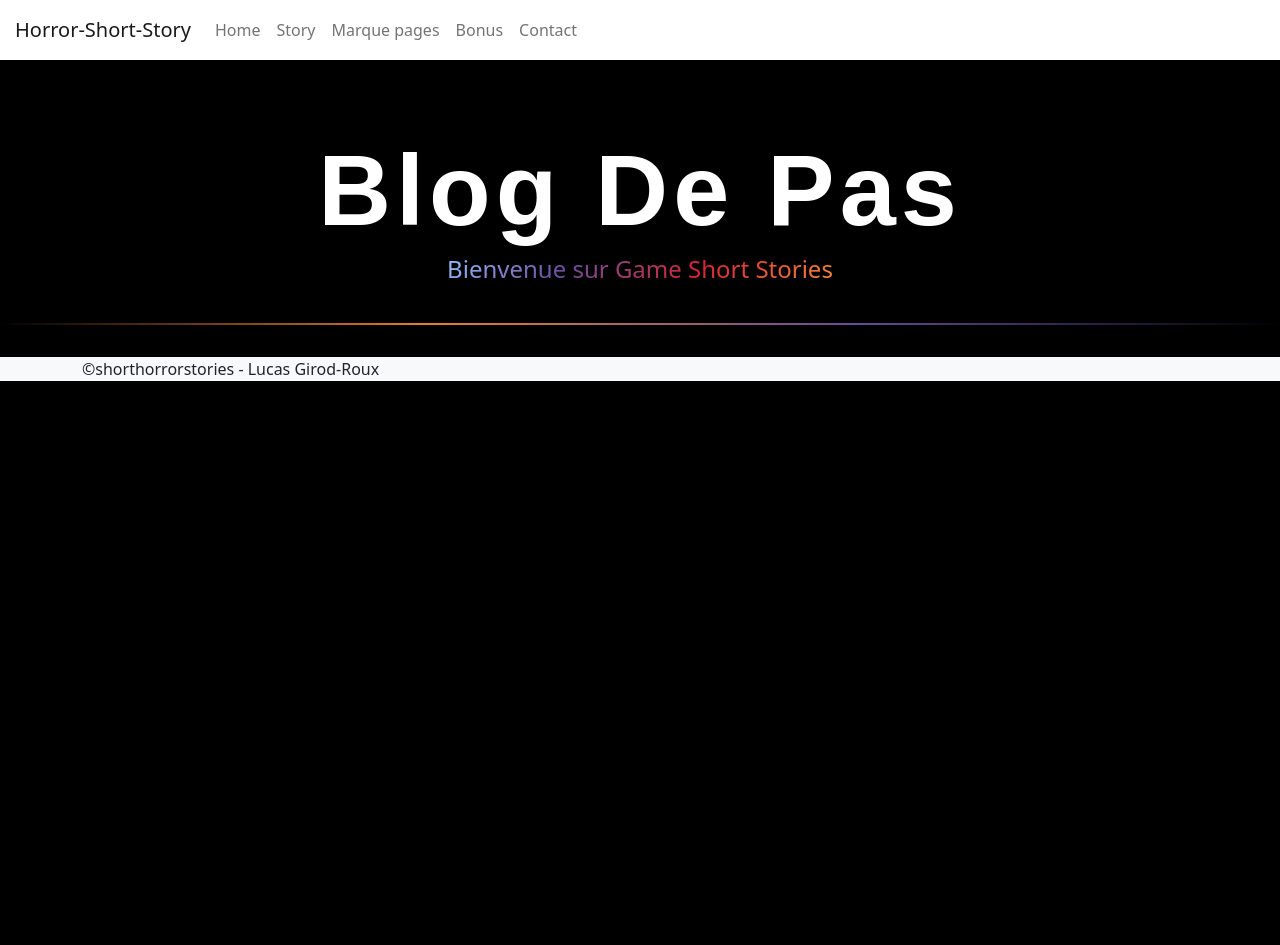
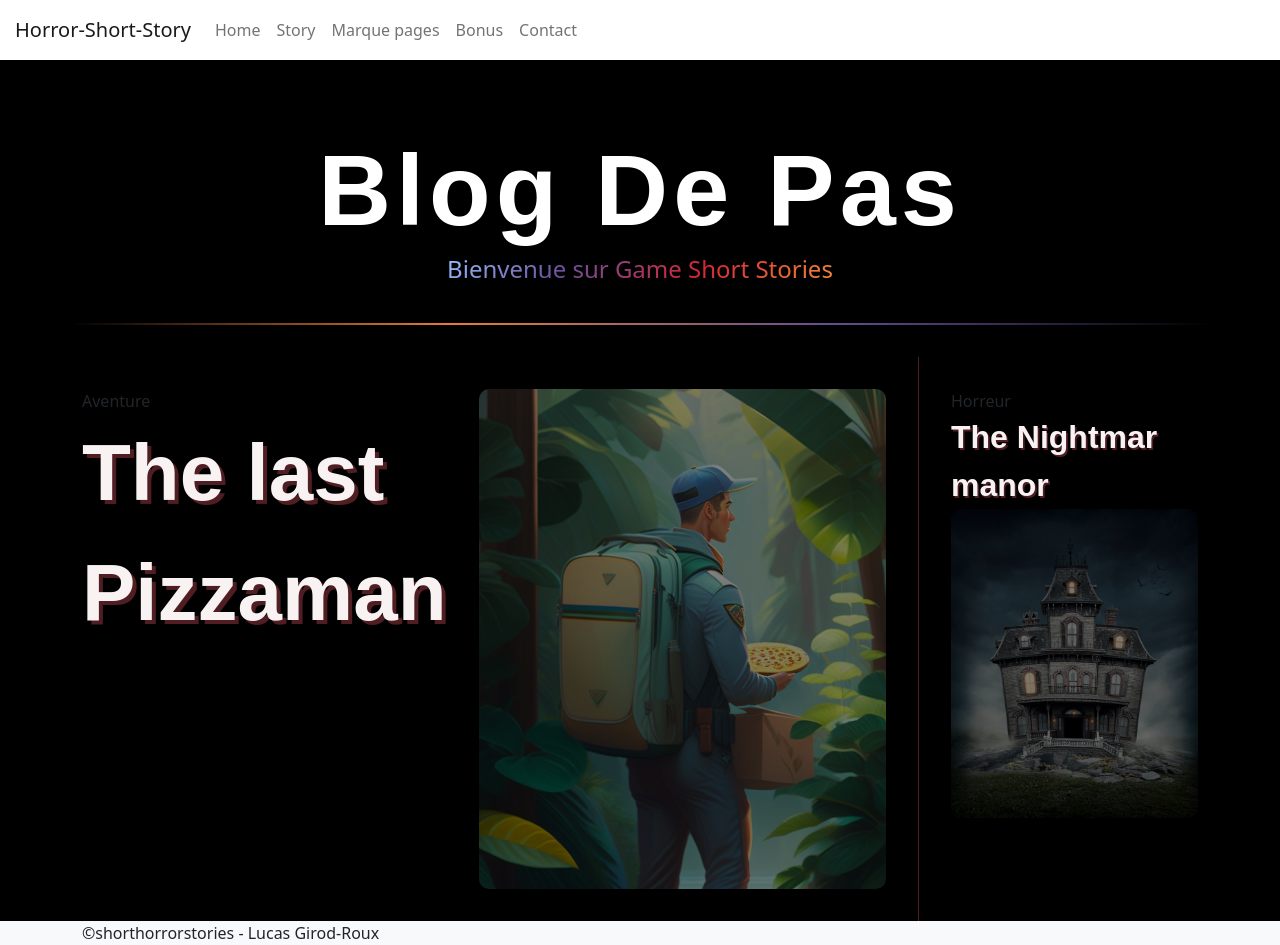
Before and after one commit to lucasGirod-Roux/projetperso, a website built with webpack: page index2.html in a window 1280 px wide. Before the commit the page ends 800 px from the top, so only its background shows below. Built offline with nearby package versions, Linux system fonts and the light colour scheme.

Commit message:
ajout index2

```diff
--- a/index2.html
+++ b/index2.html
@@ -45,14 +45,36 @@
     </nav>
 </header>
 <body>
-    <div class="c-header hedr--hero">
-        <h1 class="title--page">
-            <span class="hedr__lttr">B</span><span class="hedr__lttr">l</span><span class="hedr__lttr">o</span><span class="hedr__lttr">g</span>
-            <span class="hedr__lttr">D</span><span class="hedr__lttr">e</span>
-            <span class="hedr__lttr">P</span><span class="hedr__lttr">a</span><span class="hedr__lttr">s</span>
+    <div class="c-header-hero container">
+        <h1 class="c-title-page">
+            <span class="c-title-page__item">B</span><span class="c-title-page__item">l</span><span class="c-title-page__item">o</span><span class="c-title-page__item">g</span>
+            <span class="c-title-page__item">D</span><span class="c-title-page__item">e</span>
+            <span class="c-title-page__item">P</span><span class="c-title-page__item">a</span><span class="c-title-page__item">s</span>
         </h1>
-        <p class="hedr__strp">Bienvenue sur Game Short Stories</p>
+        <p class="c-subtitle-page">Bienvenue sur Game Short Stories</p>
     </div>
+
+    <div class="c-body-artcl container">
+        <div class="c-artcl c-artcl--focus">
+            <div class="c-artcl__txt">
+                <div class="c-artcl__tag">Aventure</div>
+                <div class="c-artcl__title">The last Pizzaman</div>
+            </div>
+            <div class="c-artcl__img">
+                <img class="artcl-img" src="./dist/img/pizzaman.jpg" alt="pizzaman">
+            </div>
+        </div>
+        <div class="c-artcl">
+            <div class="c-artcl__txt">
+                <div class="c-artcl__tag">Horreur</div>
+                <div class="c-artcl__title">The Nightmar manor</div>
+            </div>
+            <div class="c-artcl__img">
+                <img class="artcl-img" src="./dist/img/manoir.jpg" alt="pizzaman">
+            </div>
+        </div>
+    </div>
+
     <footer class="bg-light">
         <div class="container">
             <span class="text-sm-start">©shorthorrorstories - Lucas Girod-Roux</span>
--- /dev/null
+++ b/src/article.scss
@@ -0,0 +1,53 @@
+.c-body-artcl{
+    display: grid;
+    grid-template-columns: repeat(12,1fr);
+}
+.c-artcl{
+    grid-column: span 3;
+    display: flex;
+    flex-direction: column;
+    padding: 2rem 0;
+    &:nth-child(2){
+        margin-left: 2rem;
+    }
+    .c-artcl__title{
+        font-family: degular,sans-serif;
+        font-weight: 900;
+        font-style: normal;
+        font-size: 2rem;
+        text-shadow: 0.05em 0.05em 0 #4f1d22;
+        color: $primary;
+    }
+    .artcl-img{
+        width: 100%;
+        height: 100%;
+        object-fit: cover;
+        border-radius: .625em;
+        background-image: linear-gradient(to right, #F58435 0%, #F23540 100%);
+        opacity: .5;
+        transition: opacity .5s ease-out;
+        -moz-transition: opacity .5s ease-out;
+        -webkit-transition: opacity .5s ease-out;
+        -o-transition: opacity .5s ease-out;
+        &:hover{
+            opacity: 1;
+        }
+        }
+    &--focus{
+        flex-direction: row;
+        padding-right: 2rem;
+        border-right:1px solid #4f1d22;
+        grid-column: span 9;
+        gap: 2rem;
+        .c-artcl__img{
+            width: 500px;
+            height: 500px;
+        }
+        .c-artcl__txt{
+            width: min-content;
+        }
+        .c-artcl__title{
+            font-size: 5rem;
+        }
+    }
+}
--- a/src/style.scss
+++ b/src/style.scss
@@ -1,6 +1,7 @@
 @import "../node_modules/bootstrap/scss/bootstrap.scss";
 @import "../src/variable.scss";
 @import "../src/v2.scss";
+@import "../src/article.scss";
 
 /*  Générique  */
 body{
--- a/src/v2.scss
+++ b/src/v2.scss
@@ -1,4 +1,4 @@
-.title--page{
+.c-title-page{
     font-family: 'mediasans', sans-serif;
     letter-spacing: 0.05em;
     line-height: 1;
@@ -6,13 +6,13 @@
     font-size: 6.3rem;
     font-weight: 900;
 }
-.hedr--hero{
+.c-header-hero{
     padding: 2rem;
     text-align: center;
     position: relative;
     margin-bottom: 2rem;
 }
-.hedr--hero::after {
+.c-header-hero::after {
     content: "";
     display: inline-block;
     width: 100%;
@@ -24,39 +24,39 @@
 }
 
 // HOVER
-.hedr--hero .hedr__lttr:nth-child(1):hover, .hedr--hero .hedr__lttr:nth-child(8):hover, .hedr--hero .hedr__lttr:nth-child(15):hover {
+.c-header-hero .c-title-page__item:nth-child(1):hover, .c-header-hero .c-title-page__item:nth-child(8):hover, .c-header-hero .c-title-page__item:nth-child(15):hover {
     color: #d42735;
 }
-.hedr--hero .hedr__lttr:nth-child(2):hover, .hedr--hero .hedr__lttr:nth-child(9):hover, .hedr--hero .hedr__lttr:nth-child(16):hover {
+.c-header-hero .c-title-page__item:nth-child(2):hover, .c-header-hero .c-title-page__item:nth-child(9):hover, .c-header-hero .c-title-page__item:nth-child(16):hover {
     color: #4b3039;
 }
-.hedr--hero .hedr__lttr:nth-child(3):hover, .hedr--hero .hedr__lttr:nth-child(10):hover {
+.c-header-hero .c-title-page__item:nth-child(3):hover, .c-header-hero .c-title-page__item:nth-child(10):hover {
     color: #6d4f9d;
   }
 
-.hedr--hero .hedr__lttr:hover {
+.c-header-hero .c-title-page__item:hover {
     transition: color .002s;
 }
-.hedr--hero .hedr__lttr:nth-child(4):hover, .hedr--hero .hedr__lttr:nth-child(11):hover {
+.c-header-hero .c-title-page__item:nth-child(4):hover, .c-header-hero .c-title-page__item:nth-child(11):hover {
     color: #fcb248;
   }
-  .hedr--hero .hedr__lttr:nth-child(5):hover, .hedr--hero .hedr__lttr:nth-child(12):hover {
+  .c-header-hero .c-title-page__item:nth-child(5):hover, .c-header-hero .c-title-page__item:nth-child(12):hover {
     color: #fb776c;
   }
-  .hedr--hero .hedr__lttr:nth-child(6):hover, .hedr--hero .hedr__lttr:nth-child(13):hover {
+  .c-header-hero .c-title-page__item:nth-child(6):hover, .c-header-hero .c-title-page__item:nth-child(13):hover {
     color: #f58435;
   }
-  .hedr--hero .hedr__lttr:nth-child(7):hover, .hedr--hero .hedr__lttr:nth-child(14):hover {
+  .c-header-hero .c-title-page__item:nth-child(7):hover, .c-header-hero .c-title-page__item:nth-child(14):hover {
     color: #4f1d22;
   }
 //
 
-.hedr--hero .hedr__lttr {
+.c-header-hero .c-title-page__item {
     color: #fff;
     cursor: default;
     transition: color 1.2s;
 }
-.hedr__strp{
+.c-subtitle-page{
     display: inline-block;
     font-size: 1rem;
     line-height: 1;
@@ -77,6 +77,6 @@
     background-position: 0 0;
     transition: background-position .6s;
 }
-.hedr--hero .hedr__strp:hover {
+.c-header-hero .c-subtitle-page:hover {
     background-position: 100% 0;
   }
--- a/src/variable.scss
+++ b/src/variable.scss
@@ -2,3 +2,5 @@ $primary:       rgb(248, 242, 242);
 $secondary:     rgb(129, 5, 5) ;
 $font-weight-normal: 500;
 $spacer: 1rem;
+
+$red: #d42735;
```
Also changed, not shown: dist/css/main.css, dist/img/pizzaman.jpg (added).
